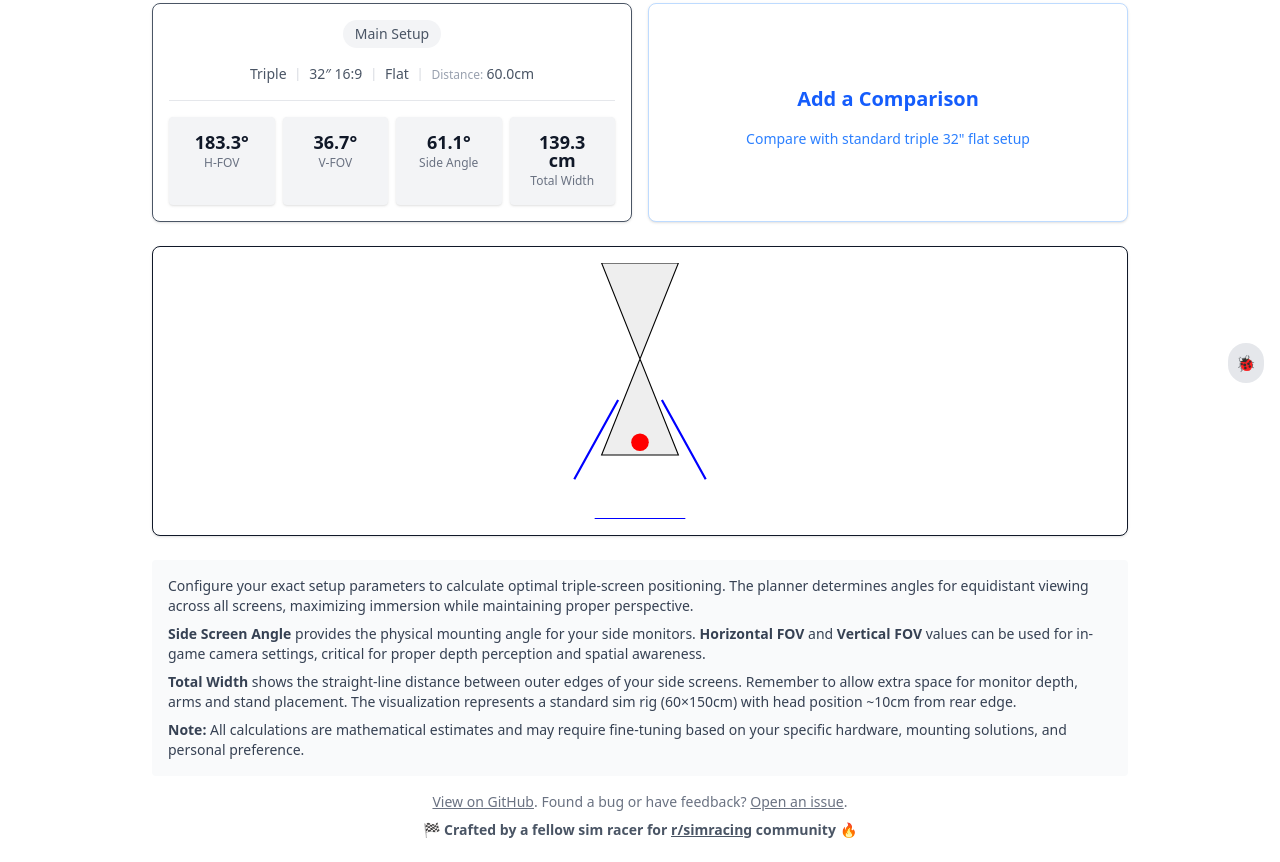
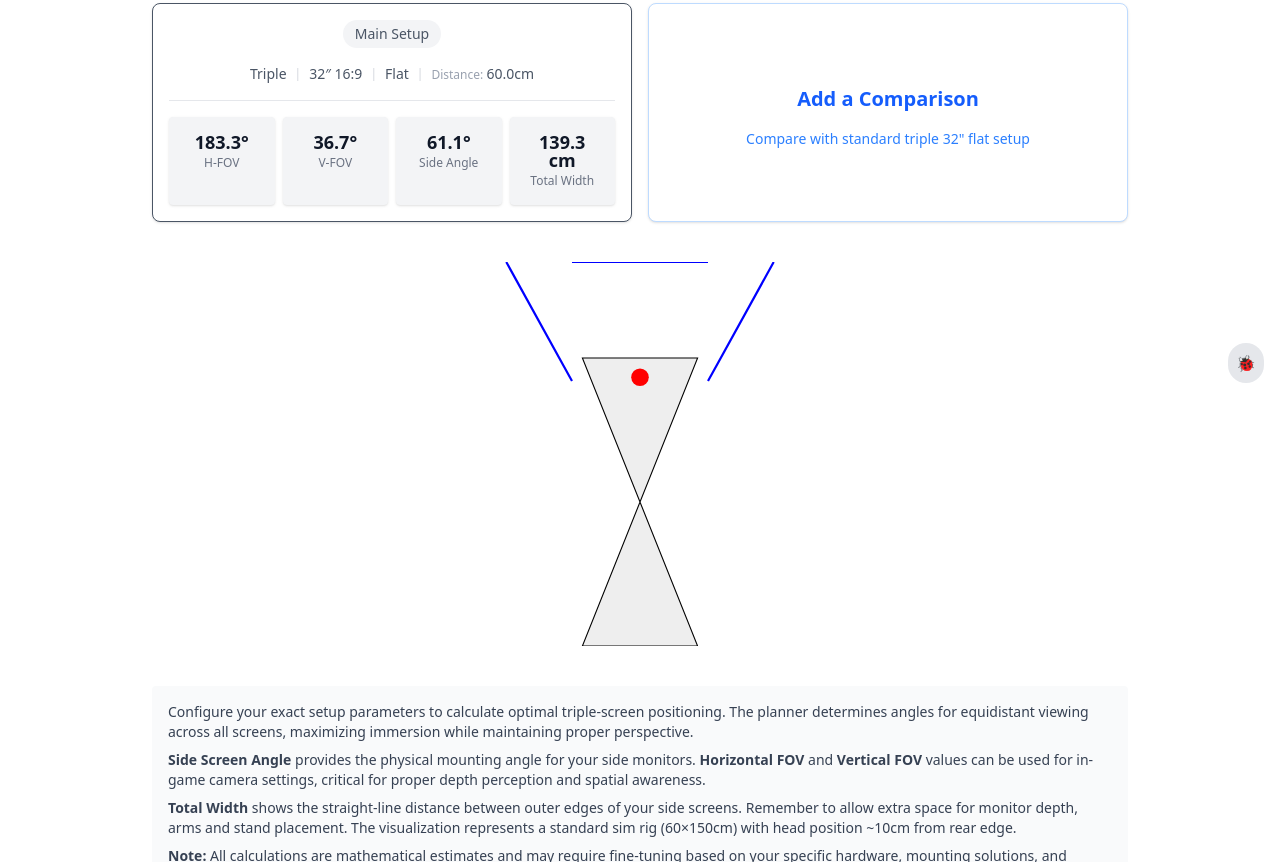
Before and after one commit to anzax/simrig-screen-planner, an Astro site in the folder packages/content-hub/: page /screen-planner in a window 1280 px wide. Shown: the part 401-1263 px from the top of the page. Built offline with nearby package versions, Linux system fonts and the light colour scheme; Astro itself is replaced by a stand-in of ours.

Commit message:
[wip] fixing visualization

```diff
--- a/packages/content-hub/src/components/screen-planner/ScreenVisualizer.tsx
+++ b/packages/content-hub/src/components/screen-planner/ScreenVisualizer.tsx
@@ -1,5 +1,5 @@
 import type { ComponentType } from 'preact'
-import { useEffect, useRef } from 'preact/hooks'
+import { useEffect, useRef, useState } from 'preact/hooks'
 import {
   createCalculationState,
   createLayout,
@@ -16,6 +16,7 @@ interface ScreenVisualizerProps {
 const ScreenVisualizer: ComponentType<ScreenVisualizerProps> = ({ config }) => {
   const calculations = createCalculationState(config)
   const containerRef = useRef<HTMLDivElement>(null)
+  const [vis, setVis] = useState<ReturnType<typeof createVisualization> | null>(null)
 
   const renderSvg = () => {
     if (!containerRef.current) return
@@ -23,21 +24,11 @@ const ScreenVisualizer: ComponentType<ScreenVisualizerProps> = ({ config }) => {
     if (!rect.width || !rect.height) return
 
     const layout = createLayout(config, calculations.results.value)
-    const vis = createVisualization(layout, {
+    const v = createVisualization(layout, {
       width: rect.width,
       height: rect.height,
     })
-
-    const basePts = vis.rigBase.corners.map(p => `${p.x},${p.y}`).join(' ')
-    const screenPolys = vis.screens
-      .map(
-        s =>
-          `<polygon points="${s.corners.map(c => `${c.x},${c.y}`).join(' ')}" stroke="blue" fill="none" stroke-width="2" />`
-      )
-      .join('')
-
-    const svg = `\n      <svg width="100%" height="100%" viewBox="${vis.svgProps.viewBox}">\n        <polygon points="${basePts}" fill="#eee" stroke="black" stroke-width="1" />\n        ${screenPolys}\n        <circle cx="${vis.viewPoint.position.x}" cy="${vis.viewPoint.position.y}" r="${vis.viewPoint.radius}" fill="red" />\n      </svg>\n    `
-    containerRef.current.innerHTML = svg
+    setVis(v)
   }
 
   useEffect(() => {
@@ -48,8 +39,34 @@ const ScreenVisualizer: ComponentType<ScreenVisualizerProps> = ({ config }) => {
   }, [calculations.results.value])
 
   return (
-    <section class="bg-white rounded-lg shadow-sm border p-4">
-      <div ref={containerRef} class="w-full h-64" />
+    <section class="bg-white rounded-lg p-4">
+      <div ref={containerRef} class="w-full h-96">
+        {vis && (
+          <svg width="100%" height="100%" viewBox={vis.svgProps.viewBox}>
+            <polygon
+              points={vis.rigBase.corners.map(p => `${p.x},${p.y}`).join(' ')}
+              fill="#eee"
+              stroke="black"
+              stroke-width="1"
+            />
+            {vis.screens.map(s => (
+              <polygon
+                key={s.id}
+                points={s.corners.map(c => `${c.x},${c.y}`).join(' ')}
+                stroke="blue"
+                fill="none"
+                stroke-width="2"
+              />
+            ))}
+            <circle
+              cx={vis.viewPoint.position.x}
+              cy={vis.viewPoint.position.y}
+              r={vis.viewPoint.radius}
+              fill="red"
+            />
+          </svg>
+        )}
+      </div>
     </section>
   )
 }
--- a/packages/content-hub/src/components/screen-planner/debug/DebugVisualizer.tsx
+++ b/packages/content-hub/src/components/screen-planner/debug/DebugVisualizer.tsx
@@ -1,6 +1,7 @@
 import type { ComponentType } from 'preact'
-import type { SimRigLayout } from '@simrigbuild/screen-planner-core'
-import { isDevelopment } from '@simrigbuild/screen-planner-core'
+import { useEffect, useRef, useState } from 'preact/hooks'
+import type { SimRigLayout, SimRigVisualization } from '@simrigbuild/screen-planner-core'
+import { isDevelopment, createVisualization, projectPoint } from '@simrigbuild/screen-planner-core'
 
 interface DebugVisualizerProps {
   layout: SimRigLayout.Layout
@@ -9,13 +10,39 @@ interface DebugVisualizerProps {
 const DebugVisualizer: ComponentType<DebugVisualizerProps> = ({ layout }) => {
   if (!isDevelopment || !layout.debug.enabled) return null
 
-  const viewBox = `${layout.bounds.min.x} ${layout.bounds.min.y} ${layout.bounds.max.x - layout.bounds.min.x} ${layout.bounds.max.y - layout.bounds.min.y}`
+  const containerRef = useRef<HTMLDivElement>(null)
+  const [vis, setVis] = useState<{
+    svg: SimRigVisualization.VisualizationData['svgProps']
+    points: { label: string; x: number; y: number; color?: string }[]
+  } | null>(null)
+
+  const render = () => {
+    if (!containerRef.current) return
+    const rect = containerRef.current.getBoundingClientRect()
+    if (!rect.width || !rect.height) return
+
+    const v = createVisualization(layout, { width: rect.width, height: rect.height })
+    const points = layout.debug.points.map(p => {
+      const w = projectPoint(p.position)
+      const s = v.viewport.worldToScreen(w)
+      return { label: p.label, x: s.x, y: s.y, color: p.color }
+    })
+    setVis({ svg: v.svgProps, points })
+  }
+
+  useEffect(() => {
+    render()
+    const observer = new ResizeObserver(render)
+    if (containerRef.current) observer.observe(containerRef.current)
+    return () => observer.disconnect()
+  }, [layout])
 
   return (
-    <div class="absolute inset-0 pointer-events-none">
-      <svg class="w-full h-full" viewBox={viewBox}>
-        {layout.debug.points.map(p => (
-          <g key={p.label} transform={`translate(${p.position.x}, ${p.position.y})`}>
+    <div ref={containerRef} class="absolute inset-0 pointer-events-none">
+      {vis && (
+        <svg class="w-full h-full" viewBox={vis.svg.viewBox}>
+          {vis.points.map(p => (
+            <g key={p.label} transform={`translate(${p.x}, ${p.y})`}>
               <circle r="5" fill={p.color || 'red'} />
               <text x="6" y="-6" font-size="10" fill="black">
                 {p.label}
@@ -23,6 +50,7 @@ const DebugVisualizer: ComponentType<DebugVisualizerProps> = ({ layout }) => {
             </g>
           ))}
         </svg>
+      )}
     </div>
   )
 }
--- a/packages/content-hub/src/components/screen-planner/debug/__tests__/DebugVisualizer.test.tsx
+++ b/packages/content-hub/src/components/screen-planner/debug/__tests__/DebugVisualizer.test.tsx
@@ -22,8 +22,8 @@ const layout: SimRigLayout.Layout = {
 }
 
 describe('DebugVisualizer', () => {
-  it('renders points when enabled', () => {
+  it('renders container when enabled', () => {
     const html = renderToString(<DebugVisualizer layout={layout} />)
-    expect(html).toContain('svg')
+    expect(html).toContain('div')
   })
 })
--- a/packages/screen-planner-core/src/layout/createLayout.ts
+++ b/packages/screen-planner-core/src/layout/createLayout.ts
@@ -37,14 +37,27 @@ export function createLayout(
 
   if (setup === 'triple') {
     const angleRad = (Math.PI / 180) * sideAngle
-    const offset = screenWidth / 2 + bezel + screenWidth / 2
+    const a = screenWidth / 2 + bezel
+    const pivotL = { x: -a, z: -config.distance.eye.value }
+    const pivotR = { x: a, z: -config.distance.eye.value }
+    const uR = {
+      x: screenWidth * Math.cos(angleRad),
+      z: screenWidth * Math.sin(angleRad),
+    }
+    const uL = { x: -uR.x, z: uR.z }
+    const leftPos = {
+      x: pivotL.x + uL.x / 2,
+      y: 0,
+      z: pivotL.z + uL.z / 2,
+    }
+    const rightPos = {
+      x: pivotR.x + uR.x / 2,
+      y: 0,
+      z: pivotR.z + uR.z / 2,
+    }
     screens.push(
       createScreen({
-        position: {
-          x: -offset * Math.cos(angleRad),
-          y: 0,
-          z: -config.distance.eye.value + offset * Math.sin(angleRad),
-        },
+        position: leftPos,
         rotation: { x: 0, y: sideAngle, z: 0 },
         width: screenWidth,
         height: screenHeight,
@@ -55,11 +68,7 @@ export function createLayout(
     )
     screens.push(
       createScreen({
-        position: {
-          x: offset * Math.cos(angleRad),
-          y: 0,
-          z: -config.distance.eye.value + offset * Math.sin(angleRad),
-        },
+        position: rightPos,
         rotation: { x: 0, y: -sideAngle, z: 0 },
         width: screenWidth,
         height: screenHeight,
--- a/packages/screen-planner-core/src/layout/debug.ts
+++ b/packages/screen-planner-core/src/layout/debug.ts
@@ -3,15 +3,18 @@ import type { SimRigLayout } from './types'
 export function generateScreenDebugPoints(
   screen: SimRigLayout.Screen
 ): SimRigLayout.Layout['debug']['points'] {
-  const { width, height, position, id } = screen
+  const { width, height, position, id, rotation } = screen
   const hw = width / 2
   const hh = height / 2
-  const corners = [
-    { x: position.x - hw, y: position.y + hh, z: position.z },
-    { x: position.x + hw, y: position.y + hh, z: position.z },
-    { x: position.x - hw, y: position.y - hh, z: position.z },
-    { x: position.x + hw, y: position.y - hh, z: position.z },
-  ]
+  const angleRad = (Math.PI / 180) * rotation.y
+
+  function corner(dx: number, dy: number) {
+    const x = position.x + dx * Math.cos(angleRad)
+    const z = position.z + dx * Math.sin(angleRad)
+    return { x, y: position.y + dy, z }
+  }
+
+  const corners = [corner(-hw, hh), corner(hw, hh), corner(hw, -hh), corner(-hw, -hh)]
   return corners.map((p, i) => ({ position: p, label: `${id}-corner-${i}` }))
 }
 
--- a/packages/screen-planner-core/src/visualization/createVisualization.ts
+++ b/packages/screen-planner-core/src/visualization/createVisualization.ts
@@ -32,8 +32,8 @@ export function createVisualization(
 
   const minX = Math.min(layout.bounds.min.x, layout.bounds.max.x)
   const maxX = Math.max(layout.bounds.min.x, layout.bounds.max.x)
-  const minY = Math.min(-layout.bounds.max.z, -layout.bounds.min.z)
-  const maxY = Math.max(-layout.bounds.max.z, -layout.bounds.min.z)
+  const minY = Math.min(layout.bounds.min.z, layout.bounds.max.z)
+  const maxY = Math.max(layout.bounds.min.z, layout.bounds.max.z)
   const topLeft = viewport.worldToScreen({ x: minX, y: minY })
   const bottomRight = viewport.worldToScreen({ x: maxX, y: maxY })
 
--- a/packages/screen-planner-core/src/visualization/projections/topDown.ts
+++ b/packages/screen-planner-core/src/visualization/projections/topDown.ts
@@ -2,7 +2,7 @@ import type { SimRigLayout } from '../../layout/types'
 import type { SimRigVisualization } from '../types'
 
 export function projectPoint(point: SimRigLayout.Point3D): { x: number; y: number } {
-  return { x: point.x, y: -point.z }
+  return { x: point.x, y: point.z }
 }
 
 export function projectScreen(screen: SimRigLayout.Screen): SimRigVisualization.ScreenRenderData {
@@ -17,7 +17,7 @@ export function projectScreen(screen: SimRigLayout.Screen): SimRigVisualization.
     return projectPoint({ x, y: screen.position.y + dy, z })
   }
 
-  const corners = [corner(-hw, hh), corner(hw, hh), corner(-hw, -hh), corner(hw, -hh)]
+  const corners = [corner(-hw, hh), corner(hw, hh), corner(hw, -hh), corner(-hw, -hh)]
 
   return {
     id: screen.id,
--- a/packages/screen-planner-core/src/visualization/viewport.ts
+++ b/packages/screen-planner-core/src/visualization/viewport.ts
@@ -10,8 +10,8 @@ export function createViewport(
 ): SimRigVisualization.Viewport {
   const minX = Math.min(layout.bounds.min.x, layout.bounds.max.x)
   const maxX = Math.max(layout.bounds.min.x, layout.bounds.max.x)
-  const minY = Math.min(-layout.bounds.max.z, -layout.bounds.min.z)
-  const maxY = Math.max(-layout.bounds.max.z, -layout.bounds.min.z)
+  const minY = Math.min(layout.bounds.min.z, layout.bounds.max.z)
+  const maxY = Math.max(layout.bounds.min.z, layout.bounds.max.z)
 
   const width = maxX - minX
   const height = maxY - minY
```
Also changed, not shown: packages/screen-planner-core/src/__tests__/layout/layout.test.ts (+47 -0 lines), packages/screen-planner-core/src/__tests__/visualization/projection.test.ts (+21 -3 lines), packages/screen-planner-core/src/__tests__/visualization/viewport.test.ts (+2 -2 lines). Lines whose indentation alone changed are shown as unchanged.
